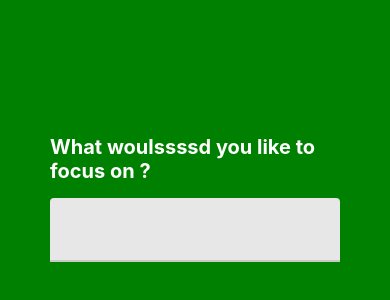
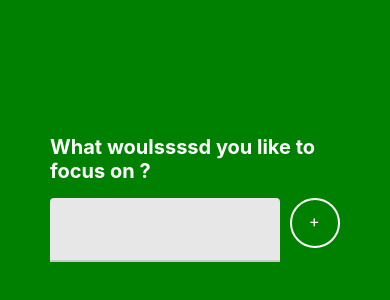
Before and after one commit to Akash1012/React_Native, a React Native app: screen / in a window 390 px wide. Shown: the part 38-338 px from the top of the page. Built offline with nearby package versions, Linux system fonts and the light colour scheme.

Commit message:
Add button

```diff
--- /dev/null
+++ b/src/Components/RoundedButton.js
@@ -0,0 +1,31 @@
+import React from "react";
+import { TouchableOpacity, Text, StyleSheet } from "react-native";
+
+const RoundedButton = (props) => {
+  const { style = {}, textStyle = {}, size = 125, title } = props;
+  return (
+    <TouchableOpacity style={[styles(size).radius, style]}>
+      <Text style={[styles(size).text, textStyle]}>{title} </Text>
+    </TouchableOpacity>
+  );
+};
+
+const styles = (size) =>
+  StyleSheet.create({
+    radius: {
+      borderRadius: size / 2,
+      width: size,
+      height: size,
+      alignItems: "center",
+      borderColor: "#ffff",
+      borderWidth: 2,
+    },
+    text: {
+      color: "#ffff",
+      fontSize: size / 3,
+      paddingTop: 11,
+      paddingLeft: 3,
+    },
+  });
+
+export default RoundedButton;
--- a/src/features/focus/focus.js
+++ b/src/features/focus/focus.js
@@ -1,6 +1,7 @@
 import React, { useState } from "react";
 import { StyleSheet, Text, View, Platform } from "react-native";
 import { TextInput } from "react-native-paper";
+import RoundedButton from "../../Components/RoundedButton";
 
 const Focus = () => {
   return (
@@ -8,7 +9,8 @@ const Focus = () => {
       <View style={styles.titleContainer}>
         <Text style={styles.title}>What woulssssd you like to focus on ?</Text>
         <View style={styles.inputContainer}>
-          <TextInput />
+          <TextInput style={{ flex: 1, marginRight: 10 }} />
+          <RoundedButton title="+" size={50} />
         </View>
       </View>
     </View>
@@ -31,6 +33,7 @@ const styles = StyleSheet.create({
   },
   inputContainer: {
     paddingTop: 15,
+    flexDirection: "row",
   },
 });
 
```
